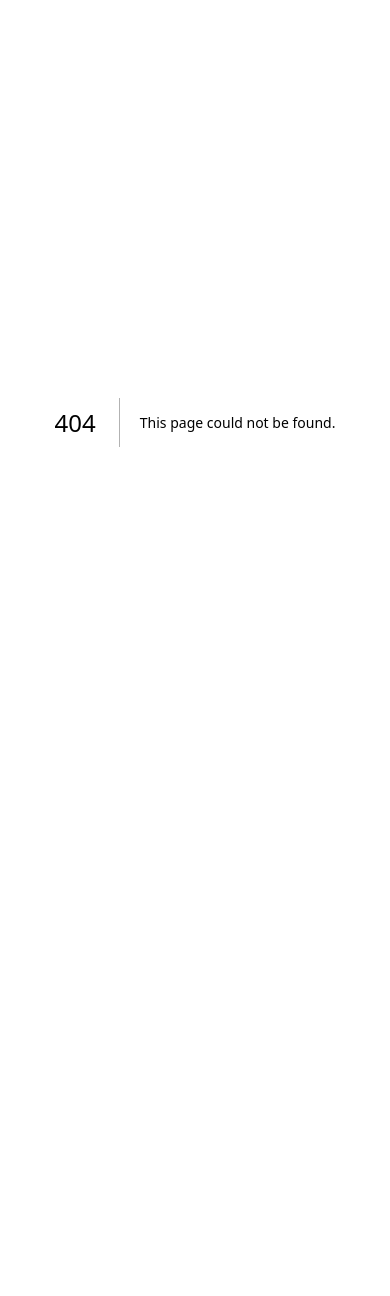
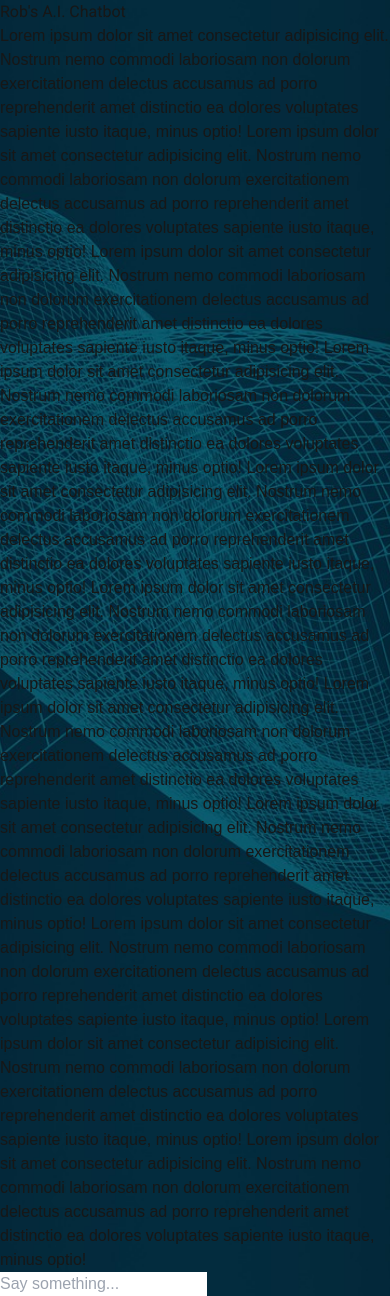
Before and after one commit to rob-schlenker/ai-chatbot, a Next.js app: page /test-page in a window 390 px wide. Before the commit this address had no page. Before the commit the page ends 844 px from the top, so only its background shows below. Built offline with nearby package versions, Linux system fonts and the light colour scheme.

Commit message:
refactor chat component layout and styles for improved responsiveness

```diff
--- /dev/null
+++ b/src/app/test-page/page.tsx
@@ -0,0 +1,122 @@
+'use client'
+
+import { useChat } from '@ai-sdk/react'
+import { Roboto } from 'next/font/google'
+import { useRef, useEffect, useState } from 'react'
+
+// If loading a variable font, you don't need to specify the font weight
+const roboto = Roboto({
+  subsets: ['latin'],
+  display: 'swap',
+  weight: '400',
+})
+
+export default function Chat() {
+  const {
+    messages,
+    input,
+    handleInputChange,
+    handleSubmit,
+    isLoading,
+  } = useChat({
+    maxSteps: 5,
+  })
+  const chatParent = useRef<HTMLUListElement>(null)
+
+  useEffect(() => {
+    const domNode = chatParent.current
+    if (domNode) {
+      domNode.scrollTop = domNode.scrollHeight
+    }
+  })
+
+  const [headerText, setHeaderText] = useState("Rob's A.I. Chatbot")
+  const letters = 'ABCDEFGHIJKLMNOPQRSTUVWXYZ'
+  const intervalRef = useRef<NodeJS.Timeout | null>(null)
+
+  const handleMouseOverHeaderText = () => {
+    let iteration = 0
+
+    clearInterval(intervalRef.current!)
+
+    intervalRef.current = setInterval(() => {
+      setHeaderText((prev) =>
+        prev
+          .split('')
+          .map((letter, index) => {
+            if (index < iteration) {
+              return "Rob's A.I. Chatbot"[index]
+            }
+
+            return letters[Math.floor(Math.random() * 26)]
+          })
+          .join(''),
+      )
+
+      if (iteration >= "Rob's A.I. Chatbot".length) {
+        clearInterval(intervalRef.current!)
+      }
+
+      iteration += 1 / 3
+    }, 30)
+  }
+
+  return (
+    <div
+      className="flex flex-col w-full h-screen max-h-dvh"
+      style={{
+        backgroundImage: 'url(/digital-6228020_1920.jpg)',
+        backgroundSize: 'cover',
+        backgroundRepeat: 'no-repeat',
+        backgroundPosition: 'center',
+        minHeight: '100%',
+      }}
+    >
+      <section className=" text-center text-4xl py-12 max-w-3xl mx-auto p-4">
+        <h1
+          onMouseEnter={handleMouseOverHeaderText}
+          data-value="Rob's A.I. Chatbot"
+          className={roboto.className}
+        >
+          {headerText}
+        </h1>
+      </section>
+
+      <section className="container px-0 pb-10 flex flex-col flex-grow gap-4 mx-auto max-w-3xl">
+        <ul
+          ref={chatParent}
+          className="h-1 p-4 flex-grow bg-muted/50 rounded-lg overflow-y-auto flex flex-col gap-4"
+        >
+          <li className="flex flex-row">
+            <div className="rounded-xl p-4 bg-gray-800 shadow-md ">
+              <p className="text-primary">
+              Lorem ipsum dolor sit amet consectetur adipisicing elit. Nostrum nemo commodi laboriosam non dolorum exercitationem delectus accusamus ad porro reprehenderit amet distinctio ea dolores voluptates sapiente iusto itaque, minus optio!
+              Lorem ipsum dolor sit amet consectetur adipisicing elit. Nostrum nemo commodi laboriosam non dolorum exercitationem delectus accusamus ad porro reprehenderit amet distinctio ea dolores voluptates sapiente iusto itaque, minus optio!
+              Lorem ipsum dolor sit amet consectetur adipisicing elit. Nostrum nemo commodi laboriosam non dolorum exercitationem delectus accusamus ad porro reprehenderit amet distinctio ea dolores voluptates sapiente iusto itaque, minus optio!
+              Lorem ipsum dolor sit amet consectetur adipisicing elit. Nostrum nemo commodi laboriosam non dolorum exercitationem delectus accusamus ad porro reprehenderit amet distinctio ea dolores voluptates sapiente iusto itaque, minus optio!
+              Lorem ipsum dolor sit amet consectetur adipisicing elit. Nostrum nemo commodi laboriosam non dolorum exercitationem delectus accusamus ad porro reprehenderit amet distinctio ea dolores voluptates sapiente iusto itaque, minus optio!
+              Lorem ipsum dolor sit amet consectetur adipisicing elit. Nostrum nemo commodi laboriosam non dolorum exercitationem delectus accusamus ad porro reprehenderit amet distinctio ea dolores voluptates sapiente iusto itaque, minus optio!
+              Lorem ipsum dolor sit amet consectetur adipisicing elit. Nostrum nemo commodi laboriosam non dolorum exercitationem delectus accusamus ad porro reprehenderit amet distinctio ea dolores voluptates sapiente iusto itaque, minus optio!
+              Lorem ipsum dolor sit amet consectetur adipisicing elit. Nostrum nemo commodi laboriosam non dolorum exercitationem delectus accusamus ad porro reprehenderit amet distinctio ea dolores voluptates sapiente iusto itaque, minus optio!
+              Lorem ipsum dolor sit amet consectetur adipisicing elit. Nostrum nemo commodi laboriosam non dolorum exercitationem delectus accusamus ad porro reprehenderit amet distinctio ea dolores voluptates sapiente iusto itaque, minus optio!
+              Lorem ipsum dolor sit amet consectetur adipisicing elit. Nostrum nemo commodi laboriosam non dolorum exercitationem delectus accusamus ad porro reprehenderit amet distinctio ea dolores voluptates sapiente iusto itaque, minus optio!
+                 Lorem ipsum dolor sit amet consectetur adipisicing elit. Nostrum nemo commodi laboriosam non dolorum exercitationem delectus accusamus ad porro reprehenderit amet distinctio ea dolores voluptates sapiente iusto itaque, minus optio!</p>
+            </div>
+          </li>
+        </ul>
+      </section>
+
+      <section className="py-4 mx-auto container p-4 max-w-3xl">
+        <form onSubmit={handleSubmit}>
+          <input
+            className="dark:bg-zinc-900 p-4 bottom-0 max-w-3xl mx-auto border border-zinc-300 dark:border-zinc-800 rounded-lg shadow-xl w-full"
+            value={input}
+            placeholder="Say something..."
+            onChange={handleInputChange}
+            disabled={isLoading}
+          />
+        </form>
+      </section>
+    </div>
+  )
+}
```
Also changed, not shown: src/app/page.tsx (+9 -7 lines).
